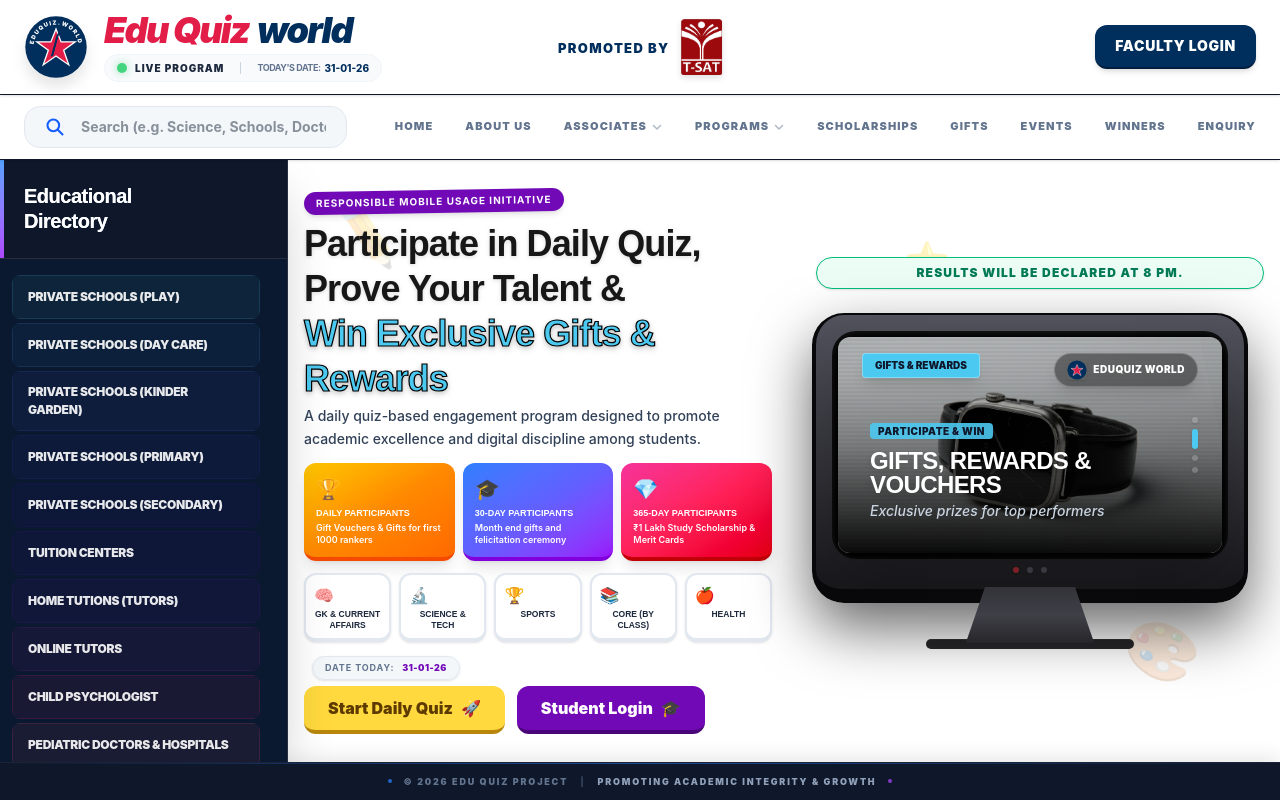
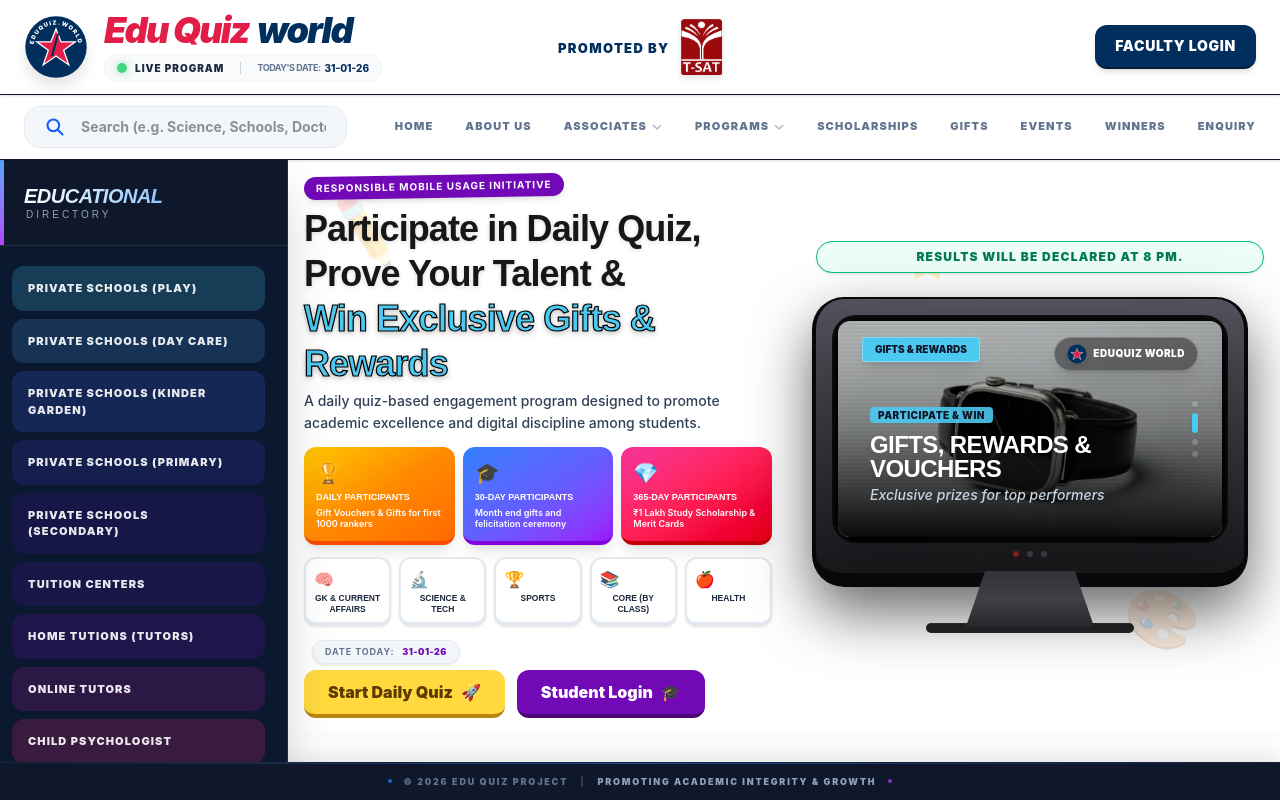
Before and after one commit to lovaraju987/edu_quiz_vajra, a Next.js app: page / in a window 1280 px wide. Built offline with nearby package versions, Linux system fonts and the light colour scheme.

Commit message:
scroll-bar issue fixed

```diff
--- a/app/components/MainLayout.tsx
+++ b/app/components/MainLayout.tsx
@@ -1,7 +1,6 @@
 "use client";
 
 import { useState } from "react";
-
 import Header from "./Header";
 import Navbar from "./Navbar";
 import Footer from "./Footer";
@@ -11,18 +10,25 @@
     const [isMobileNavOpen, setIsMobileNavOpen] = useState(false);
 
     return (
-        <div className="h-[100dvh] max-h-[100dvh] bg-slate-50 font-sans text-slate-900 flex flex-col overflow-hidden">
+        <div className="h-[100dvh] w-screen bg-slate-50 font-sans text-slate-900 grid grid-rows-[auto_auto_1fr_auto] overflow-hidden">
+            {/* Top Navigation Stack */}
             <Header />
             <Navbar onMenuClick={() => setIsMobileNavOpen(true)} />
 
-            {/* Main Content Area with Global Sidebar - FLUSH LAYOUT */}
-            <div className="flex-1 max-w-[1700px] mx-auto flex w-full overflow-hidden min-h-0 relative">
+            {/* Middle Content Row - STRECHED TO REMAINING SPACE */}
+            <div className="relative grid grid-cols-1 lg:grid-cols-[auto_1fr] overflow-hidden min-h-0 max-w-[1700px] mx-auto w-full">
+                {/* Sidebars and Navigation */}
                 <SideNavbar isOpen={isMobileNavOpen} onClose={() => setIsMobileNavOpen(false)} />
-                <main className="flex-1 overflow-y-auto flex flex-col min-h-0 relative">
-                    {children}
+
+                {/* Main Scrollable Viewport */}
+                <main className="flex flex-col overflow-y-auto overflow-x-hidden bg-white/40 min-h-0 relative">
+                    <div className="flex-1">
+                        {children}
+                    </div>
                 </main>
             </div>
 
+            {/* Bottom Status Bar */}
             <Footer />
         </div>
     );
--- a/app/components/SideNavbar.tsx
+++ b/app/components/SideNavbar.tsx
@@ -7,33 +7,38 @@
 
     return (
         <>
-            {/* Mobile Overlay */}
+            {/* Mobile Overlay - Only visible when menu is open on mobile */}
             {isOpen && (
                 <div
-                    className="fixed inset-0 bg-black/60 z-40 lg:hidden backdrop-blur-sm transition-opacity"
+                    className="fixed inset-0 bg-black/70 z-[60] lg:hidden backdrop-blur-sm transition-opacity"
                     onClick={onClose}
                 />
             )}
 
-            {/* Sidebar Container */}
+            {/*
+                Sidebar Container
+                - Desktop: Static part of the Grid (from MainLayout)
+                - Mobile: Fixed overlay
+            */}
             <aside className={`
-                fixed inset-y-0 left-0 z-50 w-72
-                bg-[#0f172a] shadow-2xl transform transition-transform duration-500
-                border-r border-white/10
-                lg:translate-x-0 lg:relative lg:block lg:flex-shrink-0 lg:z-30 lg:h-full lg:max-h-full
+                w-72 bg-[#0f172a] shadow-2xl border-r border-white/10
+                flex flex-col overflow-hidden h-full shrink-0
+                transition-all duration-500 ease-in-out
+                fixed inset-y-0 left-0 z-[70]
                 ${isOpen ? 'translate-x-0' : '-translate-x-full'}
-                flex flex-col overflow-hidden
+                lg:translate-x-0 lg:static lg:z-30
             `}>
-                {/* Header Section - FIXED HEIGHT */}
+                {/* Header Section - FIXED TOP */}
                 <div className="relative p-6 border-b border-white/10 bg-[#0f172a] shrink-0">
                     <div className="absolute top-0 left-0 w-1 h-full bg-gradient-to-b from-blue-400 to-purple-500"></div>
                     <div className="flex items-center justify-between">
                         <div>
-                            <h2 className="text-white font-extrabold text-xl leading-tight tracking-tight bg-clip-text text-transparent bg-gradient-to-r from-white to-blue-200">
-                                Educational <br /> Directory
+                            <h2 className="text-white font-black text-xl leading-tight tracking-tight uppercase italic flex flex-col">
+                                <span className="bg-clip-text text-transparent bg-gradient-to-r from-white to-blue-300">Educational</span>
+                                <span className="text-[10px] tracking-[0.3em] font-medium text-slate-400 not-italic ml-0.5">DIRECTORY</span>
                             </h2>
                         </div>
-                        <button onClick={onClose} className="lg:hidden text-white/70 hover:text-white p-2 rounded-full hover:bg-white/10 transition-colors">
+                        <button onClick={onClose} className="lg:hidden text-white/50 hover:text-white p-2 rounded-full hover:bg-white/5 transition-colors">
                             <svg className="w-6 h-6" fill="none" stroke="currentColor" viewBox="0 0 24 24">
                                 <path strokeLinecap="round" strokeLinejoin="round" strokeWidth="2" d="M6 18L18 6M6 6l12 12" />
                             </svg>
@@ -41,97 +46,83 @@
                     </div>
                 </div>
 
-                {/* Navigation Items - SCROLLABLE AREA */}
+                {/* Navigation Items - INTERNAL SCROLLING AREA */}
                 {/*
-                    CRITICAL: We apply an explicit max-height calculation to force a scrollbar
-                    if the container's flexible height isn't correctly calculated by the browser.
+                    CRITICAL:
+                    1. flex-1 allows it to take all remaining vertical space.
+                    2. overflow-y-scroll forces the scrollbar track for visibility.
+                    3. min-h-0 prevents the container from expanding past its bounds.
                 */}
-                <nav
-                    className="flex-1 overflow-y-auto overflow-x-hidden bg-[#0a192f] custom-sidebar-scroll"
-                    style={{
-                        scrollbarGutter: 'stable'
-                    }}
-                >
-                    <style jsx>{`
-                        .custom-sidebar-scroll {
-                            /* Standard scrollbar for Firefox */
-                            scrollbar-width: auto;
-                            scrollbar-color: #3b82f6 rgba(255, 255, 255, 0.1);
-                        }
-                        /* Custom Scrollbar Styling (Webkit) */
+                <nav className="flex-1 overflow-y-scroll overflow-x-hidden min-h-0 bg-[#0a192f] custom-sidebar-scroll" style={{ scrollbarGutter: 'stable' }}>
+                    <style jsx global>{`
+                        /* Global Scrollbar Styles for the Sidebar */
                         .custom-sidebar-scroll::-webkit-scrollbar {
-                            width: 10px;
-                            display: block !important;
+                            width: 8px !important;
                         }
                         .custom-sidebar-scroll::-webkit-scrollbar-track {
-                            background: rgba(0, 0, 0, 0.3);
+                            background: rgba(0, 0, 0, 0.4) !important;
                         }
                         .custom-sidebar-scroll::-webkit-scrollbar-thumb {
-                            background: #3b82f6;
-                            border-radius: 20px;
+                            background: #3b82f6 !important;
+                            border-radius: 4px;
                             border: 2px solid #0a192f;
                         }
                         .custom-sidebar-scroll::-webkit-scrollbar-thumb:hover {
-                            background: #60a5fa;
+                            background: #60a5fa !important;
+                        }
+                        /* Firefox support */
+                        .custom-sidebar-scroll {
+                            scrollbar-width: thin;
+                            scrollbar-color: #3b82f6 rgba(0,0,0,0.4);
                         }
                     `}</style>
 
-                    <div className="py-4 px-3 space-y-1 pb-24">
+                    <div className="py-5 px-3 space-y-2 pb-32">
                         {menuItems.map((item) => (
                             <Link
                                 key={item.href}
                                 href={item.href}
                                 onClick={onClose}
-                                className="group flex flex-col relative shrink-0 overflow-hidden rounded-lg transition-all duration-300"
+                                className="group flex flex-col relative shrink-0 overflow-hidden rounded-xl transition-all duration-300 transform active:scale-95"
                                 style={{ '--hover-color': item.color } as React.CSSProperties}
                             >
-                                {/* Persistent Color Block with Border */}
+                                {/* Background Tint */}
                                 <div
-                                    className="absolute inset-0 transition-all duration-300"
-                                    style={{
-                                        backgroundColor: `${item.color}10`,
-                                        border: `1.5px solid ${item.color}25`,
-                                    }}
+                                    className="absolute inset-0 transition-opacity duration-300 opacity-20"
+                                    style={{ backgroundColor: item.color }}
                                 />
 
-                                <div className="relative z-10 flex items-center justify-between px-4 py-3 text-white/90 transition-all duration-300 group-hover:translate-x-1">
-                                    <span className="text-[12px] font-black tracking-tight uppercase group-hover:drop-shadow-[0_0_8px_var(--hover-color)] transition-all">
+                                <div className="relative z-10 flex items-center justify-between px-4 py-3.5 text-white/90">
+                                    <span className="text-[11px] font-black tracking-widest uppercase group-hover:text-white group-hover:drop-shadow-[0_0_8px_var(--hover-color)] transition-all">
                                         {item.label}
                                     </span>
-                                    <span
-                                        className="opacity-0 group-hover:opacity-100 transform translate-x-3 group-hover:translate-x-0 transition-all duration-300 text-sm"
+                                    <svg
+                                        className="w-4 h-4 opacity-0 group-hover:opacity-100 transform translate-x-2 group-hover:translate-x-0 transition-all duration-300"
+                                        fill="none"
+                                        stroke="currentColor"
+                                        viewBox="0 0 24 24"
                                         style={{ color: item.color }}
                                     >
-                                        →
-                                    </span>
+                                        <path strokeLinecap="round" strokeLinejoin="round" strokeWidth="2.5" d="M14 5l7 7m0 0l-7 7m7-7H3" />
+                                    </svg>
                                 </div>
 
-                                {/* Hover Highlight Overlay */}
+                                {/* Hover Border/Glow */}
                                 <div
-                                    className="absolute inset-0 opacity-0 group-hover:opacity-100 transition-all duration-300 rounded-lg"
+                                    className="absolute inset-0 opacity-0 group-hover:opacity-100 transition-all duration-300 rounded-xl border-2"
                                     style={{
-                                        backgroundColor: `${item.color}20`,
-                                        border: `1.5px solid ${item.color}90`,
+                                        borderColor: item.color,
                                         boxShadow: `inset 0 0 15px ${item.color}30`
-                                    }}
-                                />
-
-                                {/* Active Indicator Line - Glowing */}
-                                <div
-                                    className="absolute left-0 top-1/2 -translate-y-1/2 w-1.5 h-0 group-hover:h-3/4 transition-all duration-300 rounded-r-full"
-                                    style={{
-                                        backgroundColor: item.color,
-                                        boxShadow: `0 0 10px ${item.color}`
                                     }}
                                 />
                             </Link>
                         ))}
 
-                        {/* Bottom Info Box */}
-                        <div className="mt-8 px-4 py-6 bg-white/5 backdrop-blur-sm rounded-2xl border border-white/10 mx-1 mb-10 shrink-0">
-                            <p className="text-blue-200 text-[10px] font-bold text-center leading-relaxed">
-                                Official Educational Partner Directory <br />
-                                <span className="opacity-50 text-[9px] font-medium mt-1 block">End of Directory</span>
+                        {/* Bottom Marker */}
+                        <div className="pt-12 pb-6 px-4 text-center">
+                            <div className="w-12 h-1 bg-gradient-to-r from-transparent via-slate-700 to-transparent mx-auto mb-4"></div>
+                            <p className="text-slate-500 text-[9px] font-bold uppercase tracking-[0.2em] opacity-40">
+                                Educational Directory End
                             </p>
                         </div>
                     </div>
```
